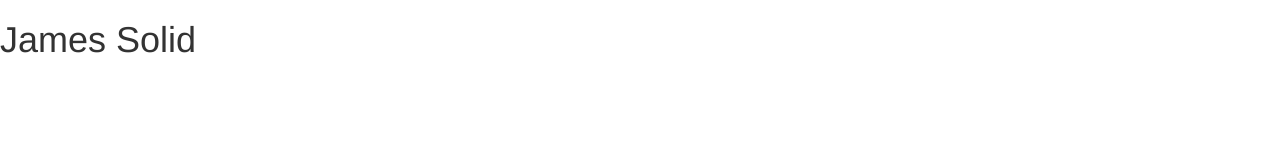
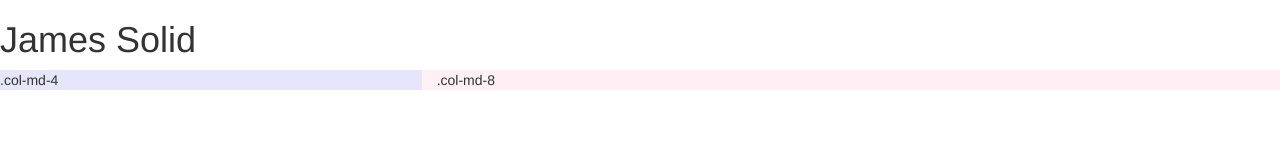
Before and after one commit to James-Solid/Portfolio, a plain HTML site: page index.html in a window 1280 px wide. Drawn offline with nearby package versions, Linux system fonts and the light colour scheme.

Commit message:
Update index.html

```diff
--- a/index.html
+++ b/index.html
@@ -21,6 +21,11 @@
   <body>
     <h1>James Solid</h1>
 
+    <div class="row">
+    <div class="col-sm-4" style="background-color:lavender;">.col-md-4</div>
+    <div class="col-sm-8" style="background-color:lavenderblush;">.col-md-8</div>
+  </div>
+
     <!-- jQuery (necessary for Bootstrap's JavaScript plugins) -->
     <script src="https://ajax.googleapis.com/ajax/libs/jquery/1.11.3/jquery.min.js"></script>
     <!-- Include all compiled plugins (below), or include individual files as needed -->
```
